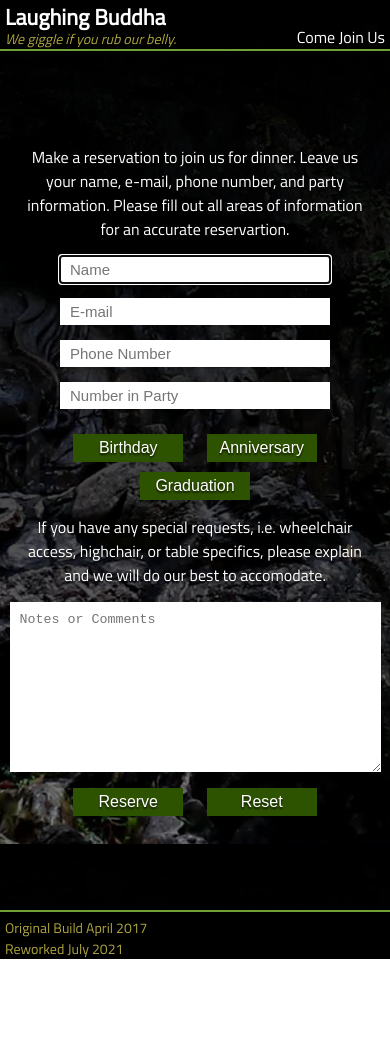
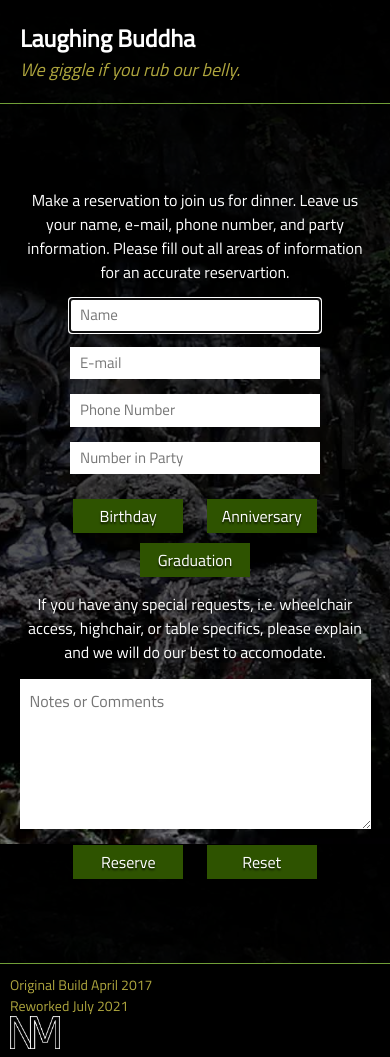
Before and after one commit to NayNayRen/laughing-buddha, a plain HTML site: page index.html in a window 390 px wide. Before the commit the page ends 959 px from the top, so only its background shows below. Drawn offline with Linux system fonts and the light colour scheme.

Commit message:
started reworking css and overall element positions

```diff
--- a/index.html
+++ b/index.html
@@ -6,18 +6,19 @@
   <meta name="viewport" content="width=device-width, initial-scale=1.0">
   <meta http-equiv="X-UA-Compatible" content="ie=edge">
   <link rel="stylesheet" href="https://maxcdn.bootstrapcdn.com/font-awesome/4.7.0/css/font-awesome.min.css">
-
+  <link rel="stylesheet" href="styles/page-reset.css">
   <link rel="stylesheet" href="styles/styles.css">
   <link rel="icon" href="images/logo.png" type="image/x-icon" />
   <title>Reserve A Table</title>
 </head>
 
-<body id="body">
-  <div id="header" class="header">
-    <h1 class="comp_name">Laughing Buddha</h1>
-    <span class="comp_slogan">We giggle if you rub our belly.</span>
-    <span class="greeting">Come Join Us</span>
-  </div>
+<body>
+  <header id="header" class="header">
+    <div>
+      <h1 class="comp_name">Laughing Buddha</h1>
+      <span class="comp_slogan">We giggle if you rub our belly.</span>
+    </div>
+  </header>
   <div id="alert_box" class="alert_box">
     <h2>Laughing Buddha</h2>
     <h3>Reservation Confirmation</h3>
@@ -32,7 +33,7 @@
     <button id="close_alert" class="button">Close</button>
   </div>
   <!-- START OF MAIN -->
-  <div id="main" class="main">
+  <main id="main" class="main">
     <p class="text">Make a reservation to join us for dinner. Leave us your name, e-mail, phone number, and party
       information.
       Please fill out all areas of information for an accurate reservartion.</p>
@@ -96,10 +97,13 @@
         <input id="reset" class="button" type="reset" value="Reset"></input>
       </div>
     </form><!-- END OF FORM -->
-  </div><!-- END OF MAIN -->
+  </main><!-- END OF MAIN -->
   <footer class="courtesy">
     <span>Original Build April 2017</span><br>
     <span>Reworked July 2021</span>
+    <div class="footer-logo">
+      <img src="images/logo.png" alt="Personal Logo" title="Personal Logo" width="153" height="100" />
+    </div>
   </footer>
   <script src="scripts/movements.js" charset="utf-8"></script>
   <script src="scripts/validations.js" charset="utf-8"></script>
--- /dev/null
+++ b/styles/page-reset.css
@@ -0,0 +1,85 @@
+/* Box sizing rules */
+*,
+*::before,
+*::after {
+    -webkit-box-sizing: border-box;
+    box-sizing: border-box;
+}
+
+/* A elements that don't have a class get default styles */
+a:not([class]) {
+    -webkit-text-decoration-skip: ink;
+    text-decoration-skip-ink: auto;
+}
+
+/* Set core body defaults */
+body {
+    -webkit-font-smoothing: antialiased;
+    line-height: 1.5;
+    height: 100vh;
+    margin: 0;
+    overflow-x: hidden;
+    padding: 0;
+    text-rendering: optimizeSpeed;
+}
+
+/* Inherit fonts for inputs and buttons */
+button,
+input,
+select,
+textarea {
+    font: inherit;
+}
+
+/* Remove default margin */
+h1,
+h2,
+h3,
+h4,
+p,
+figure,
+blockquote,
+dl,
+dd {
+    margin: 0;
+}
+
+/* Set core html defaults */
+html {
+    height: 100%;
+    margin: 0;
+    padding: 0;
+    scroll-behavior: smooth;
+    width: 100%;
+}
+
+ul,
+li {
+    margin: 0;
+    padding: 0;
+}
+
+/* Remove list styles on ul, ol elements with a list role, which suggests default styling will be removed */
+ul[role='list'],
+ol[role='list'] {
+    list-style: none;
+}
+
+/* Remove all animations, transitions and smooth scroll for people that prefer not to see them */
+@media (prefers-reduced-motion: reduce) {
+    html:focus-within {
+        scroll-behavior: auto;
+    }
+
+    *,
+    *::before,
+    *::after {
+        -webkit-animation-duration: 0.01ms !important;
+        -webkit-animation-iteration-count: 1 !important;
+        -webkit-transition-duration: 0.01ms !important;
+        animation-duration: 0.01ms !important;
+        animation-iteration-count: 1 !important;
+        scroll-behavior: auto !important;
+        transition-duration: 0.01ms !important;
+    }
+}
--- a/styles/styles.css
+++ b/styles/styles.css
@@ -25,7 +25,8 @@
   animation: moveRight 1.5s;
 }
 
-#name_move_right, #number_move_right {
+#name_move_right,
+#number_move_right {
   -webkit-transform: translate(-50%, 0);
   left: -50%;
   position: relative;
@@ -37,7 +38,8 @@
   animation: moveLeft 1.5s;
 }
 
-#email_move_left, #party_move_left {
+#email_move_left,
+#party_move_left {
   -webkit-transform: translate(50%, 0);
   position: relative;
   right: -50%;
@@ -94,16 +96,11 @@
 
 body {
   background-attachment: fixed;
-  background-image: -o-linear-gradient(rgba(0, 0, 0, 1), rgba(0, 0, 0, 0.5)), url('../images/laughing_buddha.jpeg');
   background-image: -webkit-linear-gradient(rgba(0, 0, 0, 1), rgba(0, 0, 0, 0.5)), url('../images/laughing_buddha.jpeg');
   background-image: linear-gradient(rgba(0, 0, 0, 1), rgba(0, 0, 0, 0.5)), url('../images/laughing_buddha.jpeg');
   background-position: center;
   background-size: cover;
   font-family: 'Titillium Web', sans-serif;
-  height: 100%;
-  margin: 0;
-  overflow-x: hidden;
-  padding: 0;
 }
 
 .button {
@@ -149,17 +146,15 @@ body {
 
 .comp_name {
   color: #fff;
+  display: block;
   font-size: 50px;
-  margin-top: 0;
+  /* outline: solid 1px blue; */
 }
 
 .comp_slogan {
-  bottom: 0;
   color: #AFA63E;
   font-size: 30px;
   font-style: italic;
-  left: 130px;
-  position: absolute;
 }
 
 .dropdown {
@@ -187,32 +182,39 @@ body {
 
 footer {
   background-color: #000;
-  border-top: solid 2px #719F38;
+  border-top: solid 1px #719F38;
   color: #AFA63E;
   font-size: 18px;
-  padding: 5px 0 0 5px;
+  padding: 10px;
 }
 
-.greeting {
-  bottom: 0;
-  color: #fff;
-  font-size: 35px;
-  position: absolute;
-  right: 10px;
+.footer-logo {
+  width: 50px;
 }
 
-.header {
-  border-bottom: solid 2px #719F38;
-  padding-left: 5px;
-  position: relative;
+.footer-logo img {
+  height: auto;
+  width: 100%;
 }
 
-html {
-  height: 100vh;
-  margin: 0;
-  padding: 0;
-  scroll-behavior: smooth;
-  width: 100%;
+form {
+  height: auto;
+  width: 700px;
+}
+
+header {
+  border-bottom: solid 1px #719F38;
+  display: flex;
+  flex-direction: row;
+  justify-content: space-between;
+  padding: 20px;
+  /* position: relative; */
+}
+
+header div {
+  display: flex;
+  flex-direction: column;
+  justify-content: flex-end;
 }
 
 .info {
@@ -238,7 +240,7 @@ html {
   width: 35px;
 }
 
-.main {
+main {
   -ms-flex-direction: column;
   -ms-flex-pack: center;
   -webkit-box-direction: normal;
@@ -289,17 +291,12 @@ html {
 
   .comp_name {
     font-size: 30px;
-    margin-top: 0;
   }
 
   .comp_slogan {
     font-size: 25px;
-    left: 75px;
   }
 
-  .greeting {
-    font-size: 25px;
-  }
 
   .info {
     font-size: 15px;
@@ -346,7 +343,7 @@ html {
   }
 
   .comp_name {
-    font-size: 25px;
+    font-size: 24px;
   }
 
   .comp_slogan {
@@ -358,7 +355,11 @@ html {
     margin-top: 15px;
   }
 
-  .greeting{
+  form {
+    width: 100%;
+  }
+
+  .greeting {
     font-size: 20px;
     right: 5px;
   }
@@ -377,21 +378,7 @@ html {
   }
 }
 
-@media(max-width: 400px){
-
-  .comp_name {
-    font-size: 22px;
-  }
-
-  .comp_slogan {
-    font-size: 14px;
-    left: 5px;
-  }
-
-  .greeting{
-    font-size: 16px;
-    right: 5px;
-  }
+@media(max-width: 400px) {
 
   .info_pics {
     display: none;
```
